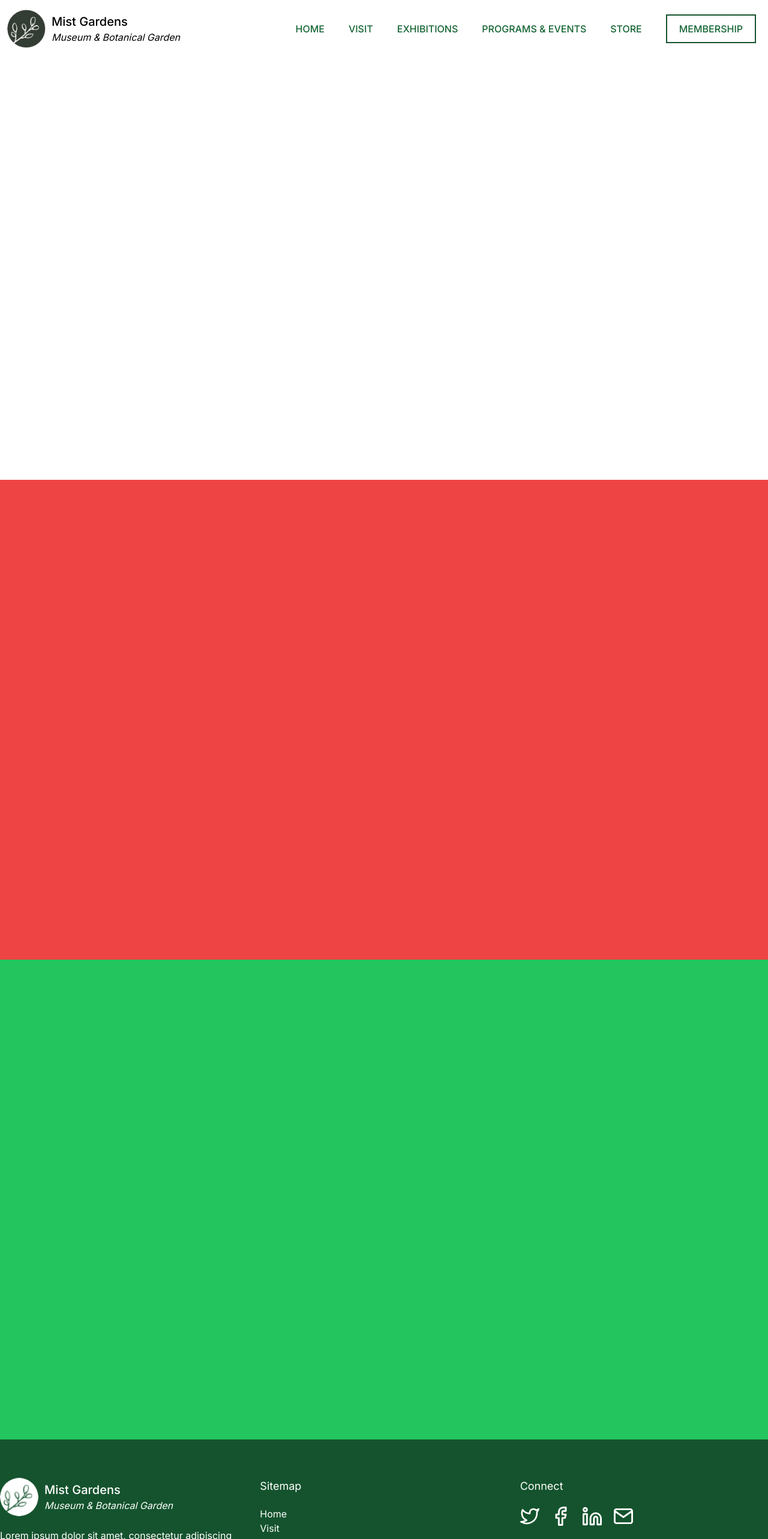
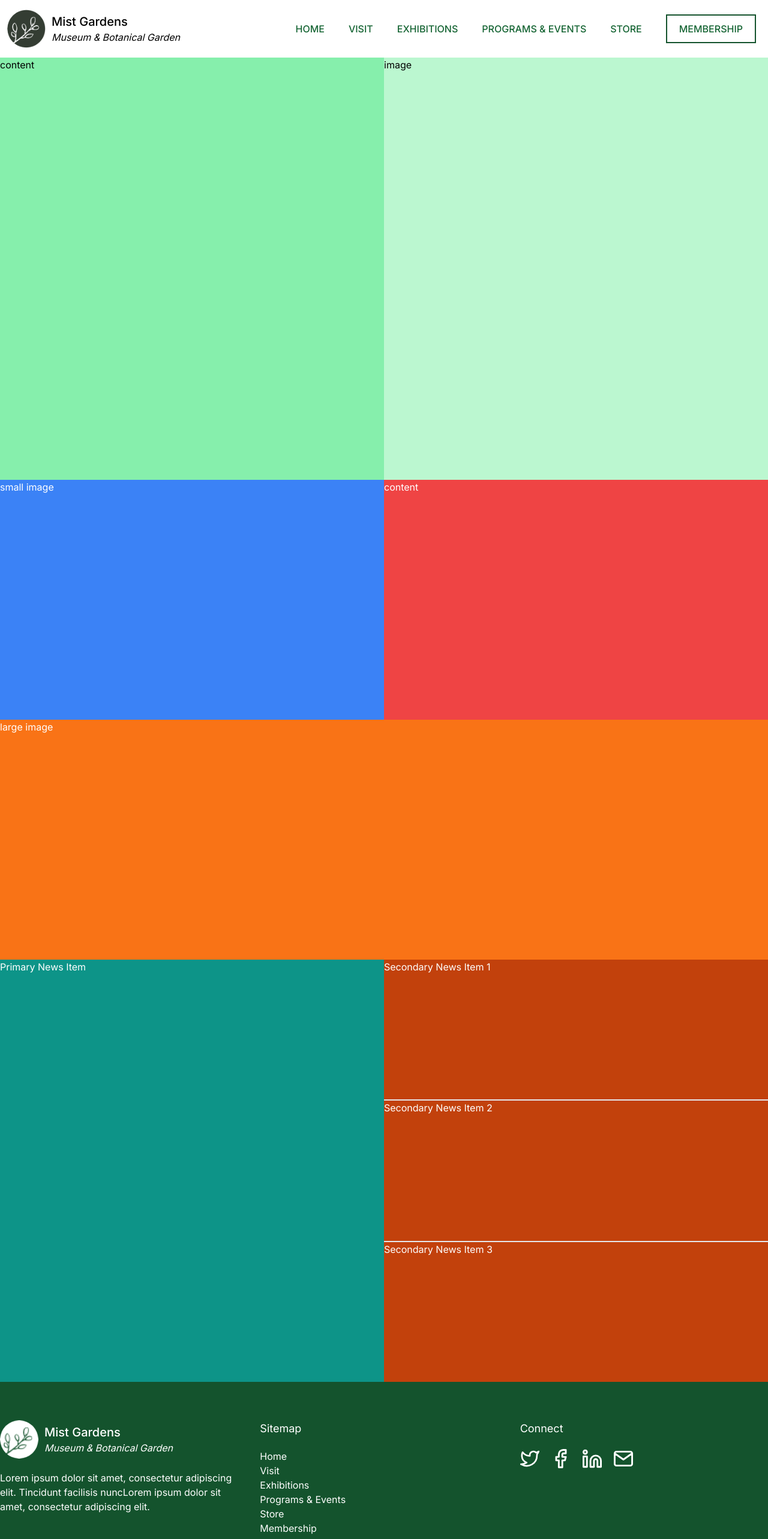
Before and after one commit to ahmad-bsh/botanical-garden, a Next.js app: page / in a window 1280 px wide. Shown: the top 2566 px of the page at 60% size. Built offline with nearby package versions, Linux system fonts and the light colour scheme.

Commit message:
make all section layouts responsive

```diff
--- a/app/_components/discover.tsx
+++ b/app/_components/discover.tsx
@@ -1,3 +1,12 @@
 export const Discover: React.FC = () => {
-  return <div className="min-h-screen  bg-red-500"></div>
+  return (
+    <div className="min-h-screen  bg-green-800 flex flex-col">
+      <div className="flex-1 max-w-7xl mx-auto w-full grid grid-cols-1 lg:grid-cols-2">
+        <div className="bg-blue-500 text-white">small image</div>
+        <div className="lg:hidden bg-orange-500 text-white">large image</div>
+        <div className=" bg-red-500 text-white">content</div>
+        <div className="hidden lg:block bg-orange-500 text-white col-span-2">large image</div>
+      </div>
+    </div>
+  )
 }
--- a/app/_components/header.tsx
+++ b/app/_components/header.tsx
@@ -6,8 +6,9 @@ export const Header: React.FC = () => {
   const { isMenuOpen, setMenuOpen, menuItems } = useHeaderContext()
 
   return (
-    <header className="h-20 lg:h-24 w-full flex justify-between max-w-7xl mx-auto items-center z-0">
-      <div className="ml-3 flex space-x-2 lg:space-x-2.5">
+    <header className="h-20 lg:h-24 w-full z-0 sticky bg-white top-0">
+      <div className="h-full w-full max-w-7xl mx-auto flex justify-between items-center">
+        <div className="ml-3 flex space-x-2 lg:space-x-2.5 ">
           <div className="w-12 lg:w-16 aspect-square relative">
             <div className="absolute aspect-square w-full">
               <Image src={"/logo.png"} alt="" fill className="rounded-full" />
@@ -57,14 +58,15 @@ export const Header: React.FC = () => {
           <div className="hidden lg:flex">
             <div className="flex space-x-10 text-green-800 font-medium items-center">
               {menuItems.map((item) => (
-              <div
-                key={item}
-                className="cursor-pointer hover:text-green-700">
+                <div key={item} className="cursor-pointer hover:text-green-700">
                   {item}
                 </div>
               ))}
 
-            <div className="border-2 border-green-900 px-5 py-2.5 cursor-pointer hover:text-green-700 hover:border-green-700">MEMBERSHIP</div>
+              <div className="border-2 border-green-900 px-5 py-2.5 cursor-pointer hover:text-green-700 hover:border-green-700">
+                MEMBERSHIP
+              </div>
+            </div>
           </div>
         </div>
       </div>
--- a/app/_components/hero.tsx
+++ b/app/_components/hero.tsx
@@ -1,3 +1,10 @@
 export const Hero: React.FC = () => {
-  return <div className="min-h-[calc((100vh-5rem))] lg:min-h-[calc((100vh-6rem))]"></div>
+  return (
+    <div className="min-h-[calc((100vh-5rem))] lg:min-h-[calc((100vh-6rem))] flex flex-col">
+      <div className="flex-1 h-full w-full grid grid-cols-1 lg:grid-cols-2 max-w-7xl mx-auto">
+        <div className="bg-green-300">content</div>
+        <div className="bg-green-200">image</div>
+      </div>
+    </div>
+  )
 }
--- a/app/_components/menu.tsx
+++ b/app/_components/menu.tsx
@@ -5,7 +5,7 @@ import { useHeaderContext } from "../_hooks/header-context"
 export const Menu: React.FC = () => {
   const { isMenuOpen, menuItems } = useHeaderContext()
   return isMenuOpen ? (
-    <div className="lg:hidden absolute inset-0 bg-green-900 z-10">
+    <div className="lg:hidden absolute inset-0 bg-green-900 z-10 h-screen">
       <div className="relative h-screen">
         <div className="absolute bottom-0 right-0 w-1/2 h-1/2 bg-green-900 opacity-10 z-0">
           <div className="absolute inset-0">
--- a/app/_components/news-and-updates.tsx
+++ b/app/_components/news-and-updates.tsx
@@ -1,3 +1,20 @@
 export const NewsAndUpdates: React.FC = () => {
-  return <div className="min-h-screen  bg-green-500"></div>
+  return (
+    <div className="min-h-[calc((100vh-5rem))] lg:min-h-[calc((100vh-6rem))] flex flex-col">
+      <div className="flex-1 h-full w-full grid grid-cols-1 lg:grid-cols-2 max-w-7xl mx-auto">
+        <div className="bg-teal-600 text-white">Primary News Item</div>
+        <div className="flex flex-col divide-y-2">
+          <div className="bg-orange-700 flex-1 text-white">
+            Secondary News Item 1
+          </div>
+          <div className="bg-orange-700 flex-1 text-white">
+            Secondary News Item 2
+          </div>
+          <div className="bg-orange-700 flex-1 text-white">
+            Secondary News Item 3
+          </div>
+        </div>
+      </div>
+    </div>
+  )
 }
```
Lines whose indentation alone changed are shown as unchanged.
